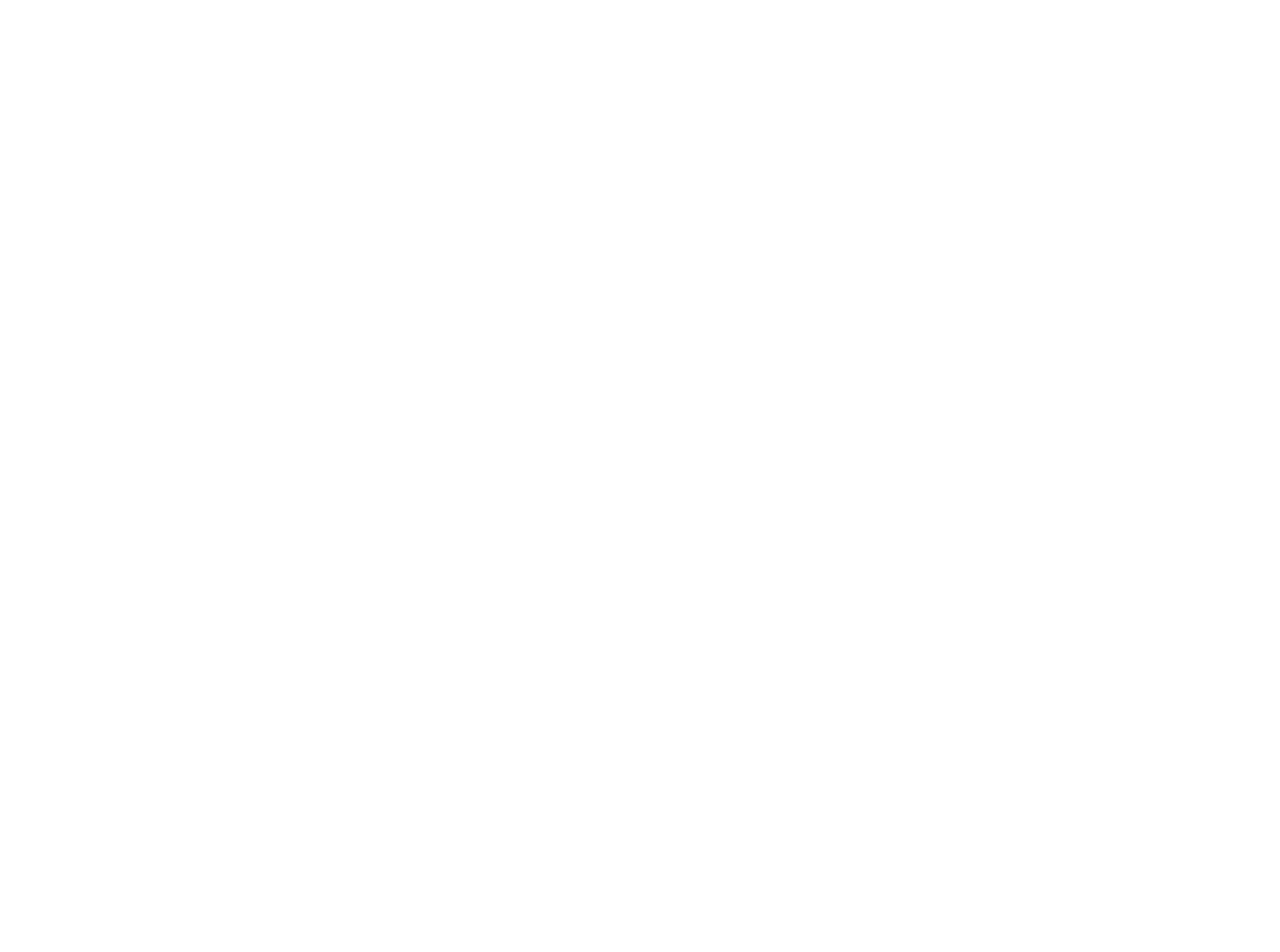
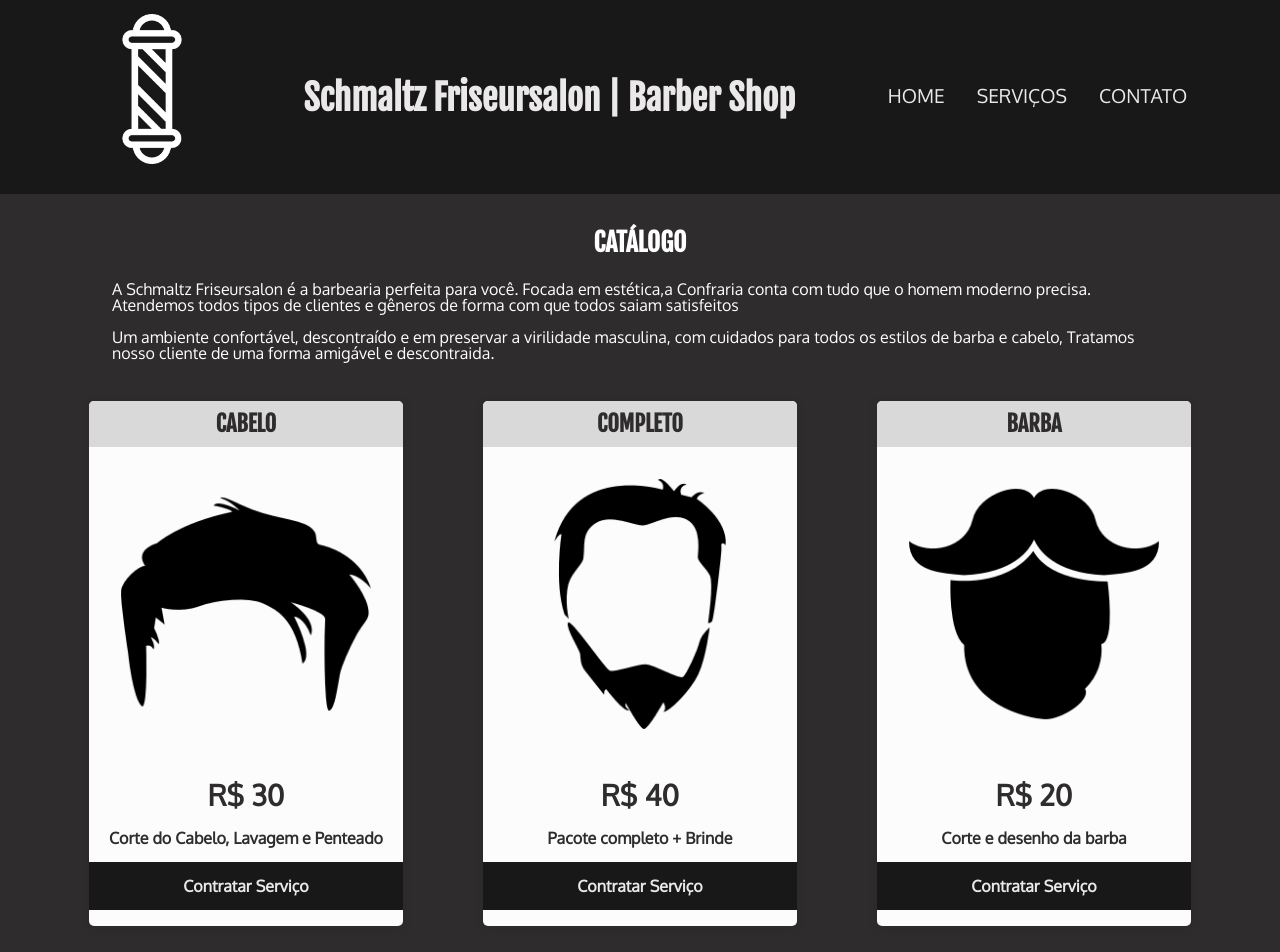
Before and after one commit to guuhschmaltz/react-js-schmaltz-friseursalon, a React (Create React App) app: page /services in a window 1280 px wide. Shown: the top 952 px of the page. Before the commit the page ends 800 px from the top, so only its background shows below. Built offline with nearby package versions, Linux system fonts and the light colour scheme.

Commit message:
added: services

```diff
--- /dev/null
+++ b/src/pages/Services.tsx
@@ -0,0 +1,57 @@
+import React from 'react';
+
+import cabeloImg from '../images/cabelo.png';
+import completoImg from '../images/completo.png';
+import barbaImg from '../images/barba.png';
+import Header from '../components/Header';
+import Footer from '../components/Footer';
+import '../styles/pages/services.css';
+
+export default function Services() {
+  return (
+    <div id="page-services">
+      <Header />
+      <section className="services container">
+          <h2 className="services__title">Catálogo</h2>
+            <p className="services__description">A Schmaltz Friseursalon é a barbearia perfeita para você.
+                Focada em estética,a Confraria conta com tudo que o homem moderno precisa.
+                Atendemos todos tipos de clientes e gêneros de forma com que todos saiam satisfeitos
+            </p>
+            <p className="services__description"> Um ambiente confortável,
+              descontraído e em preservar a virilidade masculina, com cuidados para todos os estilos de barba e cabelo,
+              Tratamos nosso cliente de uma forma amigável e descontraida.</p>
+                <ul className="services__cartoons">
+                  <li className="cartoons cartoons--hair">
+                    <h3 className="cartoons__title">Cabelo</h3>
+                    <article className="cartoons__content">
+                      <img src={cabeloImg} alt="Imagem do Cabelo" className="cartoons__img"></img>
+                      <p className="cartoons__price"><em>R$ 30</em></p>
+                      <p className="cartoons__text">Corte do Cabelo, Lavagem e Penteado</p>
+                      <a href="https://api.whatsapp.com/send?l=pt_BR&phone=5511951082476&text=Olá Gustavo, tenho interesse realizar o serviço *Corte de Cabelo* que tem direito a Lavagem e Penteado, poderia me informar a disponibilidade de horários?" className="cartoons__button cartoons__button--hair">Contratar Serviço</a>
+                    </article>
+                  </li>
+                  <li className="cartoons cartoons--complete">
+                    <h3 className="cartoons__title">Completo</h3>
+                    <article className="cartoons__content">
+                    <img src={completoImg} alt="Imagem do Cabelo" className="cartoons__img"></img>
+                    <p className="cartoons__price"><em>R$ 40</em></p>
+                    <p className="cartoons__text">Pacote completo + Brinde</p>
+                    <a className="cartoons__button cartoons__button--complete"
+                      href="https://api.whatsapp.com/send?l=pt_BR&phone=5511951082476&text=Olá Gustavo, tenho interesse realizar o serviço *Pa cote Completo* que tem direito a brinde, poderia me informar a disponibilidade de horários?">Contratar Serviço</a>
+                    </article>
+                  </li>
+                  <li className="cartoons cartoons--barber">
+                    <h3 className="cartoons__title">Barba</h3>
+                    <article className="cartoons__content">
+                    <img src={barbaImg} alt="Imagem do Cabelo" className="cartoons__img"></img>
+                    <p className="cartoons__price"><em>R$ 20</em></p>
+                    <p className="cartoons__text">Corte e desenho da barba</p>
+                    <a href="https://api.whatsapp.com/send?l=pt_BR&phone=5511951082476&text=Olá Gustavo, tenho interesse realizar o serviço *Corte e desenho de Barba*, poderia me informar a disponibilidade de horários?" className="cartoons__button cartoons__button--barber">Contratar Serviço</a>
+                    </article>
+                  </li>
+                 </ul>
+      </section>
+      <Footer />
+    </div>
+  );
+}
--- a/src/routes.tsx
+++ b/src/routes.tsx
@@ -1,12 +1,14 @@
 import React from 'react';
 import { BrowserRouter, Switch, Route } from 'react-router-dom';
 import Landing from './pages/Landing';
+import Services from './pages/Services';
 
 function Routes(){
     return(
         <BrowserRouter>
             <Switch>
                 <Route path="/" exact component={Landing} />
+                <Route path="/services" component={Services} />
             </Switch>
         </BrowserRouter>
     );
--- /dev/null
+++ b/src/styles/pages/services.css
@@ -0,0 +1,128 @@
+.cartoons__button {
+  font-size: 1rem;
+  display: block;
+  font-weight: 700;
+  width: 100%;
+  align-self: center;
+  text-align: center;
+  padding: 1rem 0;
+  background-color: var(--preto);
+  color: var(--cinza-claro);
+  margin-top: 1rem;
+  margin-bottom: 1rem;
+}
+
+.cartoons__button:hover{
+  transition: .2s;
+  background-color: var(--cinza-medio);
+  color: var(--preto);
+  font-size: 1.2rem;
+}
+
+.cartoons__img{
+  display: flex;
+  justify-content: center;
+  align-items: center;
+  max-width: 250px;
+  padding: 2rem;
+}
+
+.cartoons__price {
+  display: flex;
+  font-weight: 700;
+  font-size: 1.8rem;
+  justify-content: center;
+  margin-top: 1.25rem;
+  margin-bottom: 1.25rem;
+}
+
+.cartoons__text {
+  font-weight: 700;
+  display: flex;
+  color: var(--fonte-cinza);
+  justify-content: center;
+}
+
+.cartoons__title{
+  display: flex;
+  width: 100%;
+  border-radius: 5px 5px 0 0;
+  background-color: var(--cinza-medio);
+  align-items: initial;
+  justify-content: center;
+  text-transform: uppercase;
+  font-weight: 700;
+  font-family: var(--fonte-titulo);
+  padding: .75rem 0;
+  }
+
+  .services{
+    background: var(--cinza-escuro);
+    color: white;
+    display: flex;
+    flex-direction: column;
+    justify-content: center;
+    align-items: center;
+}
+
+.services__cartoons{
+  display: block;
+}
+
+.services__description{
+  margin-top: 1.6rem;
+  margin-left: 2.2rem;
+  margin-right: 2.2rem;
+}
+
+.services__description + .services__description{
+  margin-top: 1rem;
+}
+
+.services__title{
+  text-transform: uppercase;
+  text-align: center;
+  margin-top: 2.2rem;
+  font-family: var(--fonte-titulo);
+  font-weight: 600;
+  }
+
+@media screen and (min-width: 0) {
+  .cartoons {
+      display: flex;
+      flex-direction: column;
+      color: var(--cinza-escuro);
+      background-color: var(--branco);
+      border-radius: 5px;
+      box-shadow: 0 2px 10px 2px #00000010;
+
+      margin: 2.5rem;
+  }
+
+  .cartoons__title {
+    font-size: 1.4rem;
+}
+
+.services__title {
+  font-size: 1.6rem;
+}
+}
+
+
+@media screen and (min-width: 768px) {
+  .cartoons_title {
+      font-size: 2.2rem;
+  }
+
+  .services_title {
+    font-size: 2.2rem;
+}
+}
+
+@media screen and (min-width: 1024px) {
+  .services__cartoons {
+      display: flex;
+      flex-direction: row;
+  }
+
+}
```
